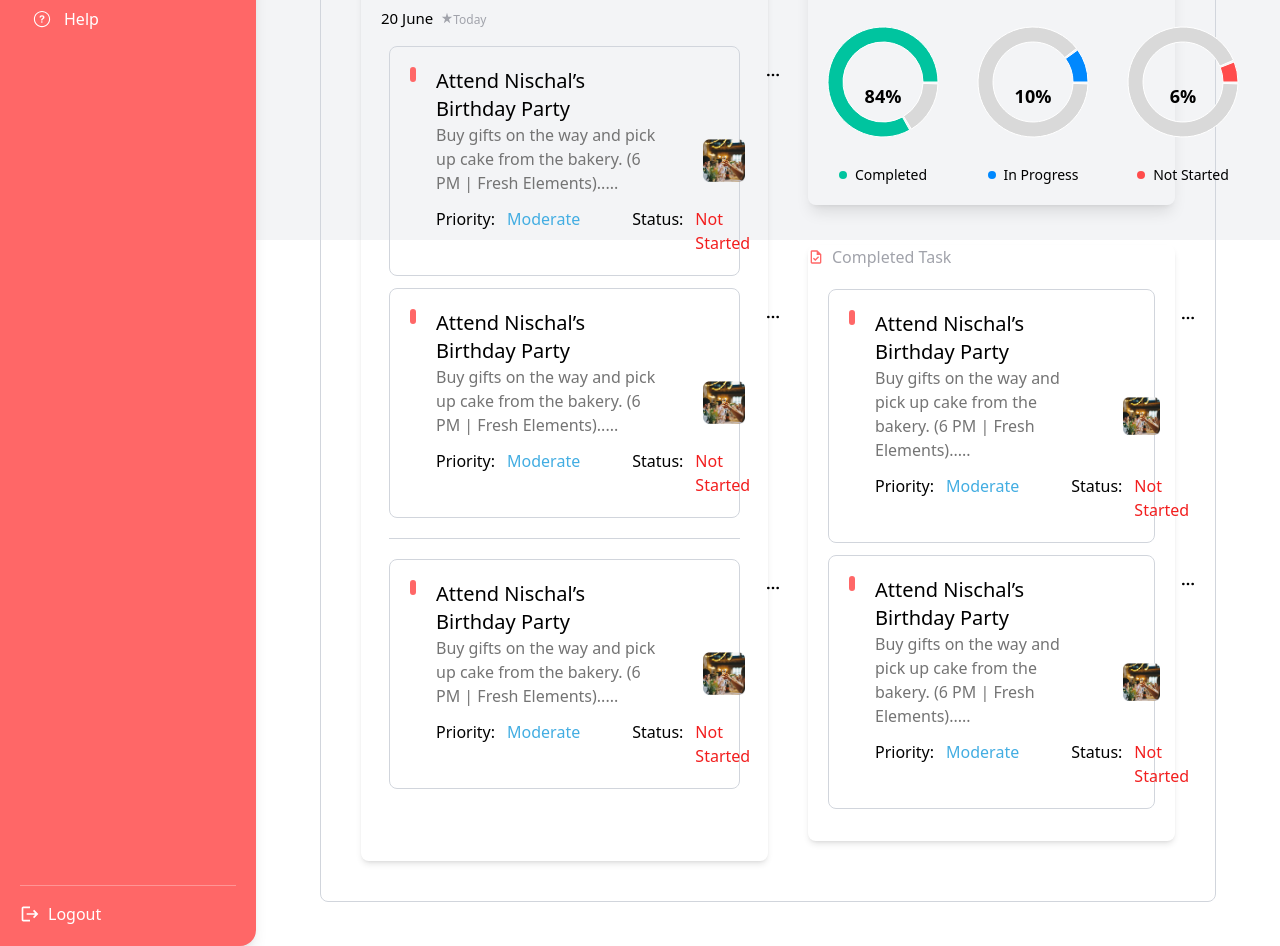
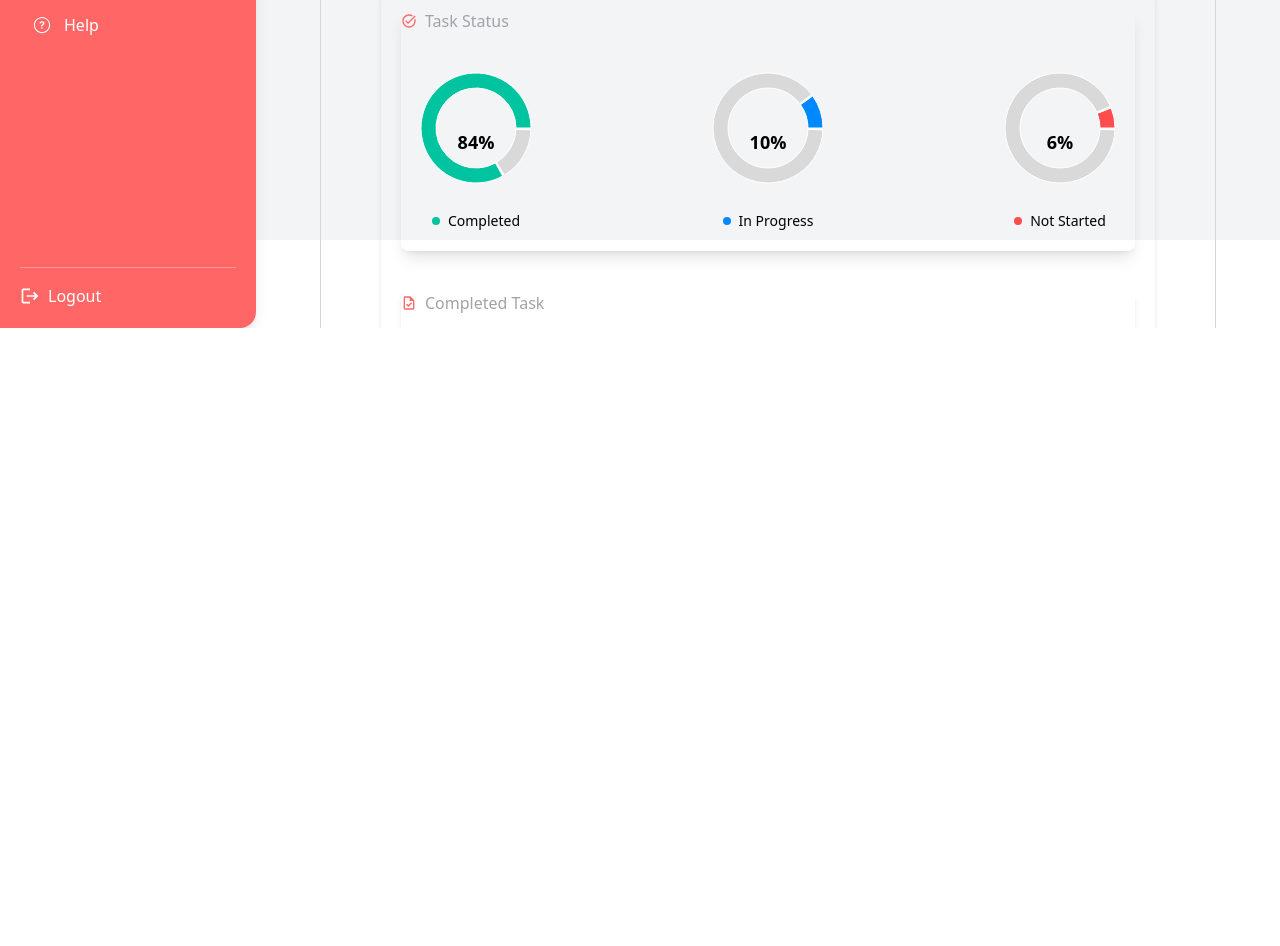
Before and after one commit to ar-pathak/To-do-List, a React (Vite) app: page / in a window 1280 px wide. Shown: the part 560-1506 px from the top of the page. After the commit the page ends 888 px from the top, so only its background shows below. Built offline with nearby package versions, Linux system fonts and the light colour scheme.

Commit message:
improving responsiveness of dashboard

```diff
--- a/src/App.jsx
+++ b/src/App.jsx
@@ -8,9 +8,9 @@ const App = () => {
       {/* Top Navbar */}
       <Navbar />
 
-      <div className="flex flex-1">
+      <div className="flex flex-1 h-full mt-22">
         {/* Side Navbar */}
-        <div className="hidden md:block ">
+        <div className="hidden lg:block ">
           <SideNavbar />
         </div>
 
--- a/src/components/pages/Dashboard.jsx
+++ b/src/components/pages/Dashboard.jsx
@@ -3,7 +3,7 @@ import { IoIosAdd } from "react-icons/io";
 import { HiOutlineDocumentAdd } from "react-icons/hi";
 import ToDoStatusCard from "../utils/ToDoStatusCard";
 import { VscStarFull } from "react-icons/vsc";
-import StatusChart from "../utils/StatusChart";
+import StatusChart, { StatusChartForSM } from "../utils/StatusChart";
 import { MdOutlineTask, MdOutlineTaskAlt } from "react-icons/md";
 
 const status = [
@@ -15,7 +15,7 @@ const status = [
 const Dashboard = () => {
   return (
     <div className="m-5 mx-10">
-      <div className="flex justify-between items-center">
+      <div className="flex flex-wrap justify-between items-center">
         <p className="text-4xl font-medium">Welcome back, Sundar 👋</p>
         <div className="flex items-center gap-5 text-[#FF6767]">
           <div className="flex items-center gap-1 bg-gray-100 p-2 rounded-lg">
@@ -31,8 +31,8 @@ const Dashboard = () => {
           </button>
         </div>
       </div>
-      <div className="flex justify-between border border-gray-300 p-10 rounded-lg mt-5">
-        <div className="w-1/2 shadow-md rounded-lg p-5">
+      <div className="flex flex-wrap-reverse justify-between border border-gray-300 md:p-10 rounded-lg mt-5">
+        <div className=" shadow-md rounded-lg p-5 mx-5">
           <div className="flex justify-between items-center mb-5 ">
             <div className="flex items-center gap-2 text-[#FF6767] font-medium">
               <HiOutlineDocumentAdd className="text-[#A1A3AB]" />
@@ -46,27 +46,63 @@ const Dashboard = () => {
           <div>
             <p className="flex items-center" > <span className="text-[15px] font-medium mb-2">20 June</span> <span className="text-[#A1A3AB] text-[12px] mb-1 flex items-center mx-2"><VscStarFull className="mb-1" /> Today</span></p>
             <div className="p-2 ">
-              <ToDoStatusCard />
-              <ToDoStatusCard />
+              <ToDoStatusCard
+                title="Attend Nischal’s Birthday Party"
+                description="Buy gifts on the way and pick up cake from the bakery. (6 PM | Fresh Elements)"
+                priority="Moderate"
+                status="Not Started"
+                image="./img/Rectangle 10.png"
+              />
+
+              <ToDoStatusCard
+                title="Attend Nischal’s Birthday Party"
+                description="Buy gifts on the way and pick up cake from the bakery. (6 PM | Fresh Elements)"
+                priority="Moderate"
+                status="Not Started"
+                image="./img/Rectangle 10.png"
+              />
+
               <hr className="text-gray-300 my-5" />
-              <ToDoStatusCard />
+              <ToDoStatusCard
+                title="Attend Nischal’s Birthday Party"
+                description="Buy gifts on the way and pick up cake from the bakery. (6 PM | Fresh Elements)"
+                priority="Moderate"
+                status="Not Started"
+                image="./img/Rectangle 10.png"
+              />
+
             </div>
           </div>
         </div>
-        <div className="w-1/2 p-5 ml-5">
+        <div className="shadow-md rounded-lg p-5 mx-5">
           <div className="shadow-lg rounded-lg ">
             <div className="flex items-center mb-5"><MdOutlineTaskAlt className="text-[#FF6767]" /> <span className="text-[#A1A3AB] mx-2">Task Status</span></div>
-            <div className="flex justify-between items-center mb-5">
+            <div className="sm:flex hidden justify-between items-center mb-5">
               {status.map((item, idx) => (
                 <StatusChart key={idx} status={item} />
               ))}
+            </div>
+            <div className="sm:hidden flex justify-between items-center mb-5">
+              <StatusChartForSM />
             </div>
           </div>
           <div className="shadow-md rounded-lg mt-10">
             <div className="flex items-center"><MdOutlineTask className="text-[#FF6767]" /> <span className="text-[#A1A3AB] mx-2">Completed Task</span></div>
             <div className="p-5">
-              <ToDoStatusCard />
-              <ToDoStatusCard />
+              <ToDoStatusCard
+                title="Attend Nischal’s Birthday Party"
+                description="Buy gifts on the way and pick up cake from the bakery. (6 PM | Fresh Elements)"
+                priority="Moderate"
+                status="Not Started"
+                image="./img/Rectangle 10.png"
+              />
+              <ToDoStatusCard
+                title="Attend Nischal’s Birthday Party"
+                description="Buy gifts on the way and pick up cake from the bakery. (6 PM | Fresh Elements)"
+                priority="Moderate"
+                status="Not Started"
+                image="./img/Rectangle 10.png"
+              />
             </div>
           </div>
         </div>
--- a/src/components/utils/StatusChart.jsx
+++ b/src/components/utils/StatusChart.jsx
@@ -18,7 +18,7 @@ export default function StatusChart({ status }) {
     ];
 
     return (
-        <div className="flex flex-col items-center justify-center relative mb-5">
+        <div className="sm:flex flex-col items-center hidden justify-center relative mb-5">
             <PieChart width={150} height={150}>
                 <Pie
                     data={data}
@@ -49,3 +49,33 @@ export default function StatusChart({ status }) {
         </div>
     );
 }
+export function StatusChartForSM() {
+
+    const data = [
+        { name: "Completed", value: 84 },
+        { name: "In Progress", value: 46 },
+        { name: "Not Started", value: 13 },
+    ];
+
+    const COLORS = ["#00C49F", "#0088FE", "#FF4C4C"];
+
+
+    return (
+        <PieChart width={300} height={200}>
+            <Pie
+                data={data}
+                cx={150}
+                cy={100}
+                innerRadius={60}
+                outerRadius={80}
+                dataKey="value"
+            >
+                {data.map((entry, index) => (
+                    <Cell key={index} fill={COLORS[index % COLORS.length]} />
+                ))}
+            </Pie>
+        </PieChart>
+    );
+
+
+}
--- a/src/components/utils/ToDoStatusCard.jsx
+++ /dev/null
@@ -1,33 +0,0 @@
-import { HiOutlineDotsHorizontal } from "react-icons/hi";
-
-const ToDoStatusCard = () => {
-    return (
-        <div className="flex  justify-between border border-gray-300 p-5 rounded-lg mb-3">
-            <div className="w-[15px] h-[15px] border-3 border-[#FF6767] rounded-full inline-block mr-2"></div>
-            <div className="flex gap-5 w-full mx-3">
-                <div className="w-4/5 pr-5">
-                    <h2 className="text-xl  font-medium">Attend Nischal’s Birthday Party</h2>
-                    <p className="text-[#747474]">Buy gifts on the way and pick up cake from the bakery. (6 PM | Fresh Elements).....</p>
-                    <div className="flex gap-10 mt-3">
-                        <div className="flex">
-                            <h3>Priority:</h3>
-                            <span className="text-[#42ADE2] mx-3">Moderate</span>
-                        </div>
-                        <div className="flex">
-                            <h3>Status:</h3>
-                            <span className="text-[#F21E1E] mx-3">Not Started</span>
-                        </div>
-                    </div>
-                </div>
-                <div className="h-full flex items-center justify-center">
-                    <img src="./img/Rectangle 10.png" alt="img" />
-                </div>
-            </div>
-            <div className="mx-2 cursor-pointer">
-                <HiOutlineDotsHorizontal />
-            </div>
-        </div>
-    )
-}
-
-export default ToDoStatusCard
--- /dev/null
+++ b/src/components/utils/ToDoStatusCard.tsx
@@ -0,0 +1,88 @@
+import { HiOutlineDotsHorizontal } from "react-icons/hi";
+
+const statusColors: Record<string, string> = {
+  "Not Started": "text-red-500",
+  "In Progress": "text-yellow-500",
+  "Completed": "text-green-500",
+};
+
+const priorityColors: Record<string, string> = {
+  High: "text-red-500",
+  Moderate: "text-blue-400",
+  Low: "text-green-500",
+};
+
+const ToDoStatusCard = ({
+  title,
+  description,
+  priority,
+  status,
+  image
+}: {
+  title: string;
+  description: string;
+  priority: "High" | "Moderate" | "Low";
+  status: "Not Started" | "In Progress" | "Completed";
+  image?: string;
+}) => {
+  return (
+    <div className="flex justify-between border border-gray-300 p-4 rounded-lg mb-3 shadow-sm hover:shadow-md transition">
+      {/* Status Dot */}
+      <div
+        className={`w-[15px] h-[15px] rounded-full inline-block mr-2 mt-2 ${
+          status === "Completed"
+            ? "bg-green-500"
+            : status === "In Progress"
+            ? "bg-yellow-500"
+            : "bg-red-500"
+        }`}
+      ></div>
+
+      {/* Content */}
+      <div className="flex flex-col md:flex-row gap-5 w-full mx-2">
+        <div className="md:w-4/5 pr-2">
+          <h2 className="text-lg md:text-xl font-medium">{title}</h2>
+          <p className="text-gray-500 line-clamp-2">{description}</p>
+
+          {/* Priority & Status */}
+          <div className="flex flex-wrap gap-5 mt-3 text-sm">
+            <div className="flex items-center">
+              <h3 className="font-medium">Priority:</h3>
+              <span className={`ml-2 ${priorityColors[priority]}`}>
+                {priority}
+              </span>
+            </div>
+            <div className="flex items-center">
+              <h3 className="font-medium">Status:</h3>
+              <span className={`ml-2 ${statusColors[status]}`}>
+                {status}
+              </span>
+            </div>
+          </div>
+        </div>
+
+        {/* Image */}
+        {image && (
+          <div className="h-full flex items-center justify-center">
+            <img
+              src={image}
+              alt="task"
+              className="w-20 h-20 md:w-28 md:h-28 object-cover rounded-lg"
+            />
+          </div>
+        )}
+      </div>
+
+      {/* Menu */}
+      <button
+        className="mx-2 text-gray-500 hover:text-black"
+        title="More options"
+        aria-label="More options"
+      >
+        <HiOutlineDotsHorizontal size={20} />
+      </button>
+    </div>
+  );
+};
+
+export default ToDoStatusCard;
```
Also changed, not shown: src/components/nav/Navbar.jsx (+30 -12 lines), src/components/utils/TaskSection.jsx (added).
